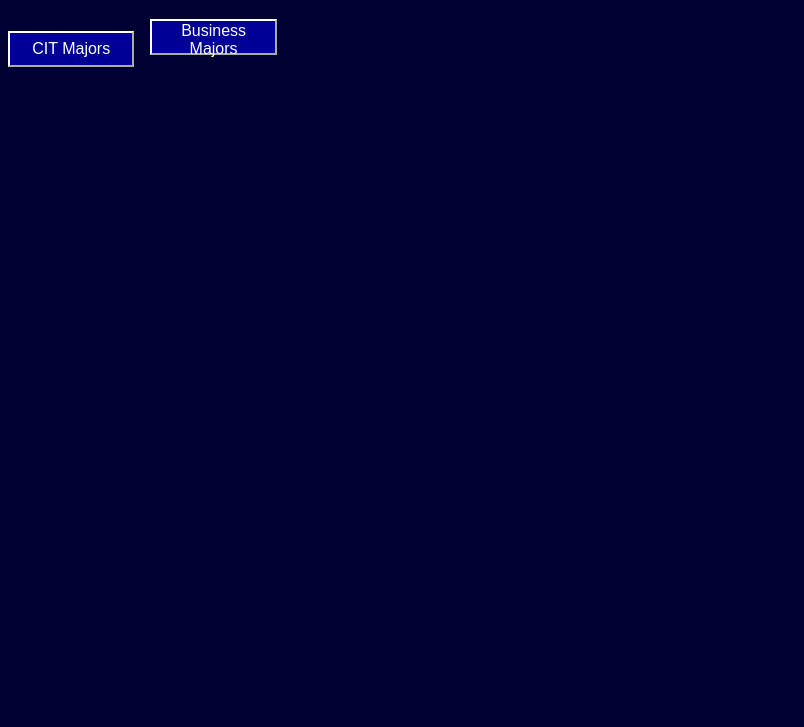
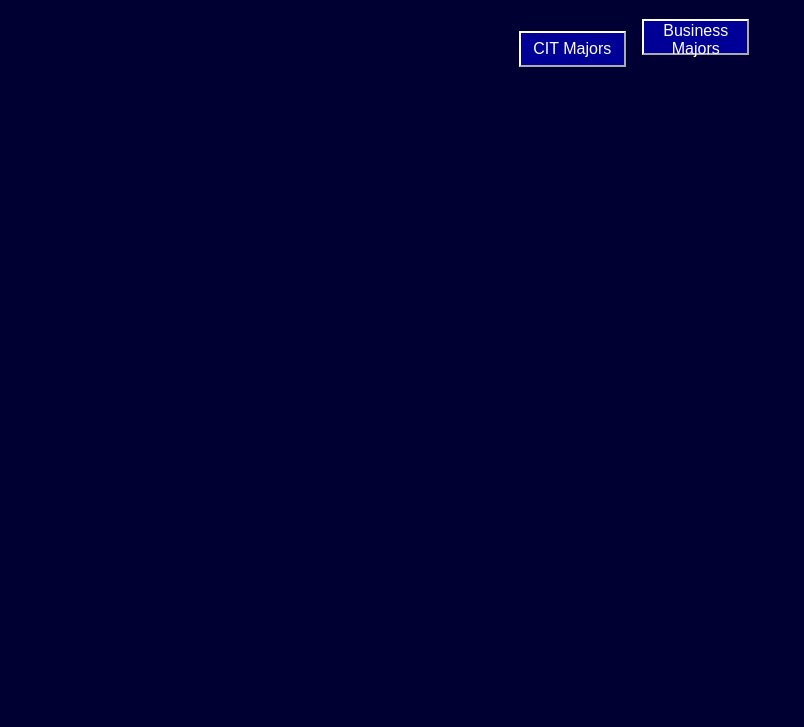
Before and after one commit to fishboy76/fishboy76.github.io, a plain HTML site: page index.html in a window 1280 px wide. Shown: the part 73-800 px from the top of the page, without its empty margins (0-804 px from the left). Drawn offline with Linux system fonts and the light colour scheme.

Commit message:
Update index.html

```diff
--- a/index.html
+++ b/index.html
@@ -6,13 +6,14 @@
         body {
             background: rgb(0, 0, 50);
             color: rgb(255, 255, 255);
+            text-align: center;
         }
 
         button {
             display: inline;
             margin: 12px 12px 12px 0;
             height: 36px;
-            width: 10%;
+            width: 8.5%;
             font-size: 16px;
             background-color: rgb(0, 0, 150);
             border-color: rgb(255, 255, 255);
```
